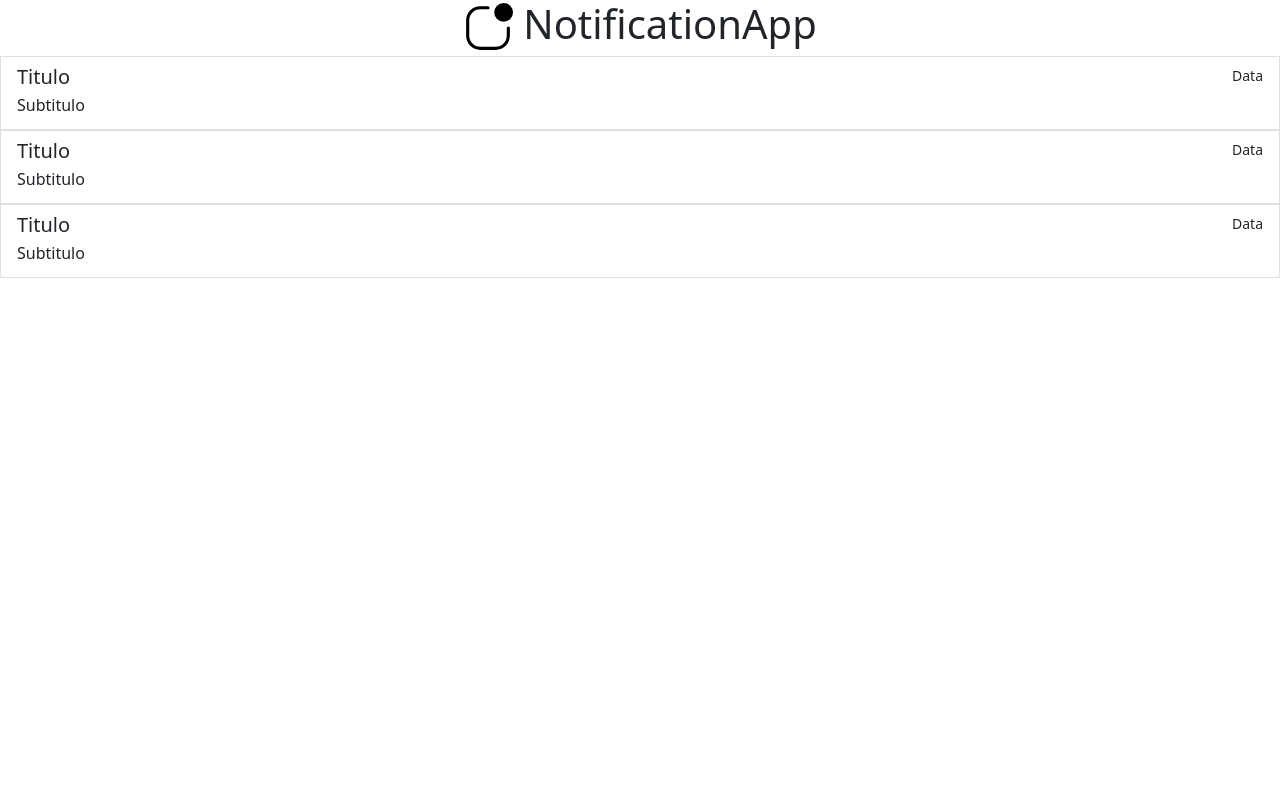
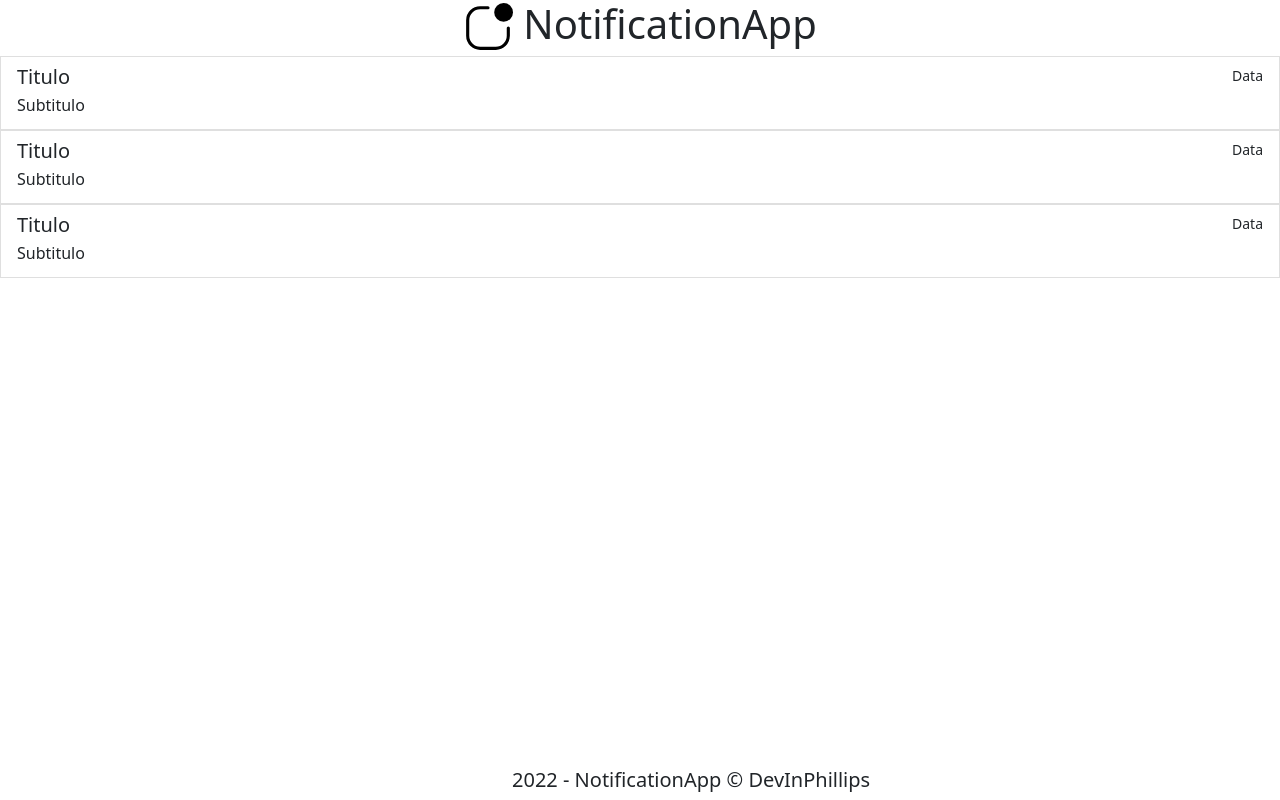
Before and after one commit to AdaltoRG/ExerciciosDiH, an Angular app in the folder M1S08/NotificationApp/: page / in a window 1280 px wide. Built offline with nearby package versions, Linux system fonts and the light colour scheme.

Commit message:
resolução do exercício 5

```diff
--- a/M1S08/NotificationApp/src/app/app.component.html
+++ b/M1S08/NotificationApp/src/app/app.component.html
@@ -1,6 +1,9 @@
 <ntap-nav-bar></ntap-nav-bar>
+
 <div class="list-group">
   <ntap-notification-list></ntap-notification-list>
   <ntap-notification-list></ntap-notification-list>
   <ntap-notification-list></ntap-notification-list>
 </div>
+
+<ntap-footer></ntap-footer>
--- a/M1S08/NotificationApp/src/app/app.module.ts
+++ b/M1S08/NotificationApp/src/app/app.module.ts
@@ -4,12 +4,14 @@ import { BrowserModule } from '@angular/platform-browser';
 import { AppComponent } from './app.component';
 import { NotificationListComponent } from './notification-list/notification-list.component';
 import { NavBarComponent } from './nav-bar/nav-bar.component';
+import { FooterComponent } from './footer/footer.component';
 
 @NgModule({
   declarations: [
     AppComponent,
     NotificationListComponent,
-    NavBarComponent
+    NavBarComponent,
+    FooterComponent
   ],
   imports: [
     BrowserModule
--- /dev/null
+++ b/M1S08/NotificationApp/src/app/footer/footer.component.html
@@ -0,0 +1 @@
+<h5>2022 - NotificationApp © DevInPhillips</h5>
--- /dev/null
+++ b/M1S08/NotificationApp/src/app/footer/footer.component.scss
@@ -0,0 +1,6 @@
+h5{
+    position: absolute;
+    bottom: 0;
+    width: 50%;
+    left: 40vw;
+}
```
Also changed, not shown: M1S08/NotificationApp/src/app/footer/footer.component.ts (added, +10 -0 lines).
